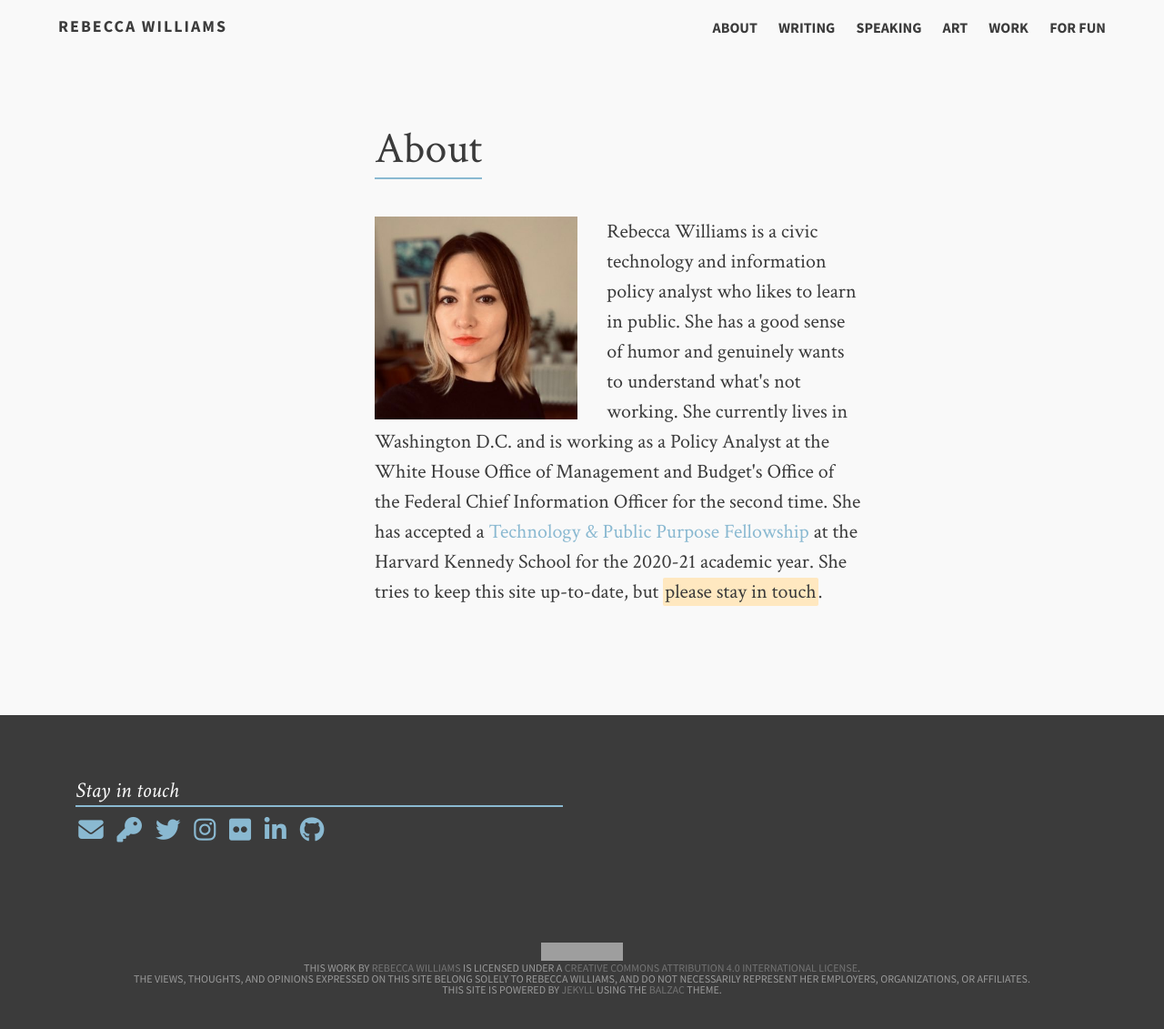
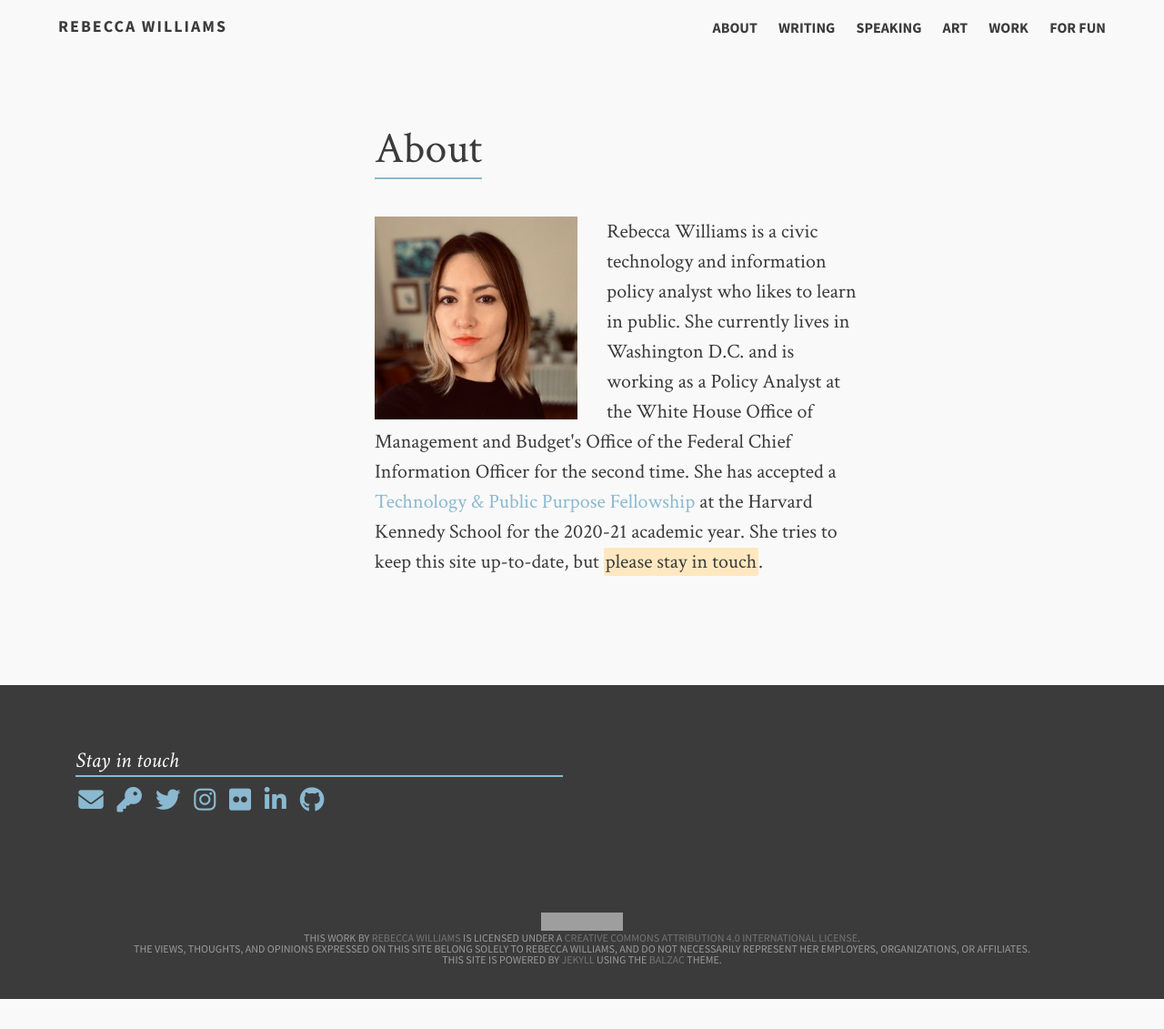
Before and after one commit to rebeccawilliams/rebeccawilliams.us, a Jekyll site: the page built from README.md, in a window 1280 px wide. Shown: the whole page at 91% size. Built offline with Jekyll 4.4.1, drawn with Linux system fonts in a browser that asks for light colours; nearby versions of some CDN libraries; our own code applies the rules of GitHub Pages for plain Markdown files; after the commit the page ends 1098 px from its top, so only the background shows below that; grey boxes are pictures that could not be loaded.

Commit message:
Update home.html

```diff
--- a/_layouts/home.html
+++ b/_layouts/home.html
@@ -8,7 +8,7 @@
          		<div>
 	                      <img src="/images/head.jpg" alt="Rebecca Williams selfie" style="float: left; width:41.66%;margin-right:2rem">
 	                 </div>
-			<p>Rebecca Williams is a civic technology and information policy analyst who likes to learn in public. She has a good sense of humor and genuinely wants to understand what's not working. She currently lives in Washington D.C. and is working as a Policy Analyst at the White House Office of Management and Budget's Office of the Federal Chief Information Officer for the second time. She has accepted a <a href=https://www.belfercenter.org/publication/announcing-technology-and-public-purpose-fellowship-cohort-2020-21>Technology & Public Purpose Fellowship</a> at the Harvard Kennedy School for the 2020-21 academic year. She tries to keep this site up-to-date, but <em>please stay in touch</em>.</p>
+			<p>Rebecca Williams is a civic technology and information policy analyst who likes to learn in public. She currently lives in Washington D.C. and is working as a Policy Analyst at the White House Office of Management and Budget's Office of the Federal Chief Information Officer for the second time. She has accepted a <a href=https://www.belfercenter.org/publication/announcing-technology-and-public-purpose-fellowship-cohort-2020-21>Technology & Public Purpose Fellowship</a> at the Harvard Kennedy School for the 2020-21 academic year. She tries to keep this site up-to-date, but <em>please stay in touch</em>.</p>
 		  <div>
               </ol>
           </article>
```
